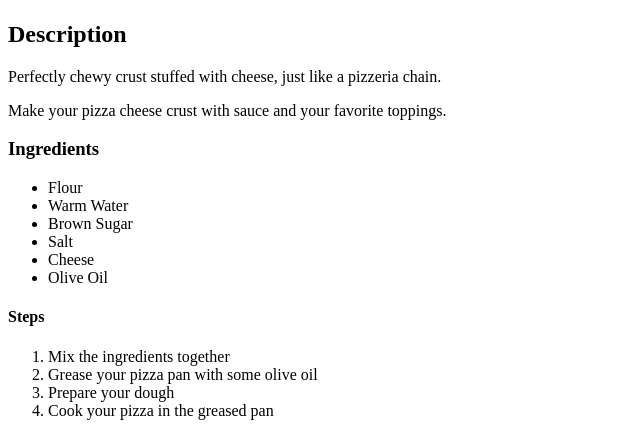
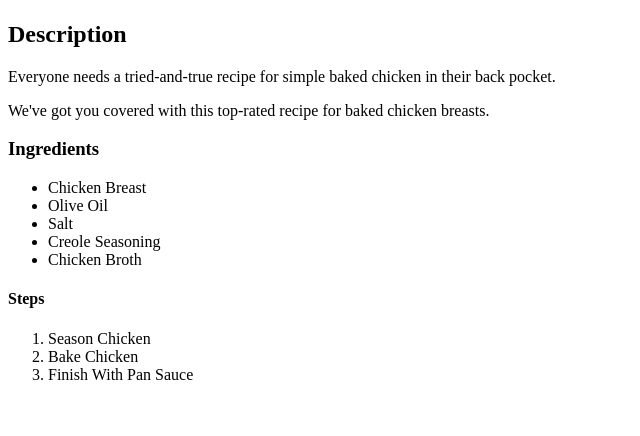
Before and after one commit to Enzo1612/odin-recipes, a plain HTML site: page recipes/chicken.html in a window 1280 px wide. Shown: the part 383-819 px from the top of the page, without its empty margins (0-640 px from the left). Drawn offline with Linux system fonts and the light colour scheme.

Commit message:
repost the initial chicken file as it imported the wrong version

```diff
--- a/recipes/chicken.html
+++ b/recipes/chicken.html
@@ -11,24 +11,23 @@
     <img src="https://encrypted-tbn0.gstatic.com/images?q=tbn:ANd9GcR-VkMRTocVhBhLPE_A7O4C3Z5PjVS03Cx5Bw&usqp=CAU"
      alt="chicken">
      <h2>Description</h2>
-     <p>Perfectly chewy crust stuffed with cheese,
-         just like a pizzeria chain. </p>
-     <p>Make your pizza  cheese crust with sauce and your favorite toppings.</p>
+     <p>Everyone needs a tried-and-true recipe for simple
+         baked chicken in their back pocket. </p>
+     <p>We've got you covered with this top-rated recipe
+         for baked chicken breasts.</p>
      <h3>Ingredients</h3>
      <ul>
-        <li>Flour</li>
-        <li>Warm Water</li>
-        <li>Brown Sugar</li>
+        <li>Chicken Breast</li>
+        <li>Olive Oil</li>
         <li>Salt</li>
-        <li>Cheese</li>
-        <li>Olive Oil</li>
+        <li>Creole Seasoning</li>
+        <li>Chicken Broth</li>
      </ul>
      <h4>Steps</h4>
      <ol>
-        <li>Mix the ingredients together</li>
-        <li>Grease your pizza pan with some olive oil</li>
-        <li>Prepare your dough</li>
-        <li>Cook your pizza in the greased pan</li>
+        <li>Season Chicken</li>
+        <li>Bake Chicken</li>
+        <li>Finish With Pan Sauce</li>
      </ol>
 </body>
 </html>
```
